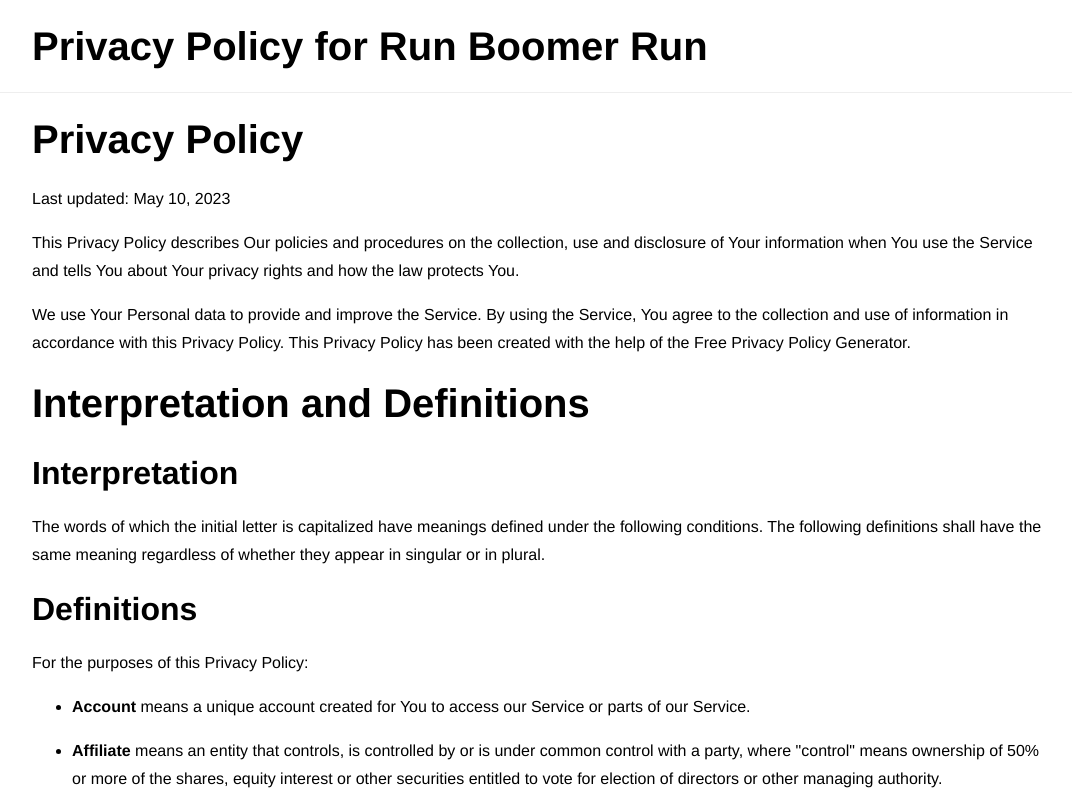
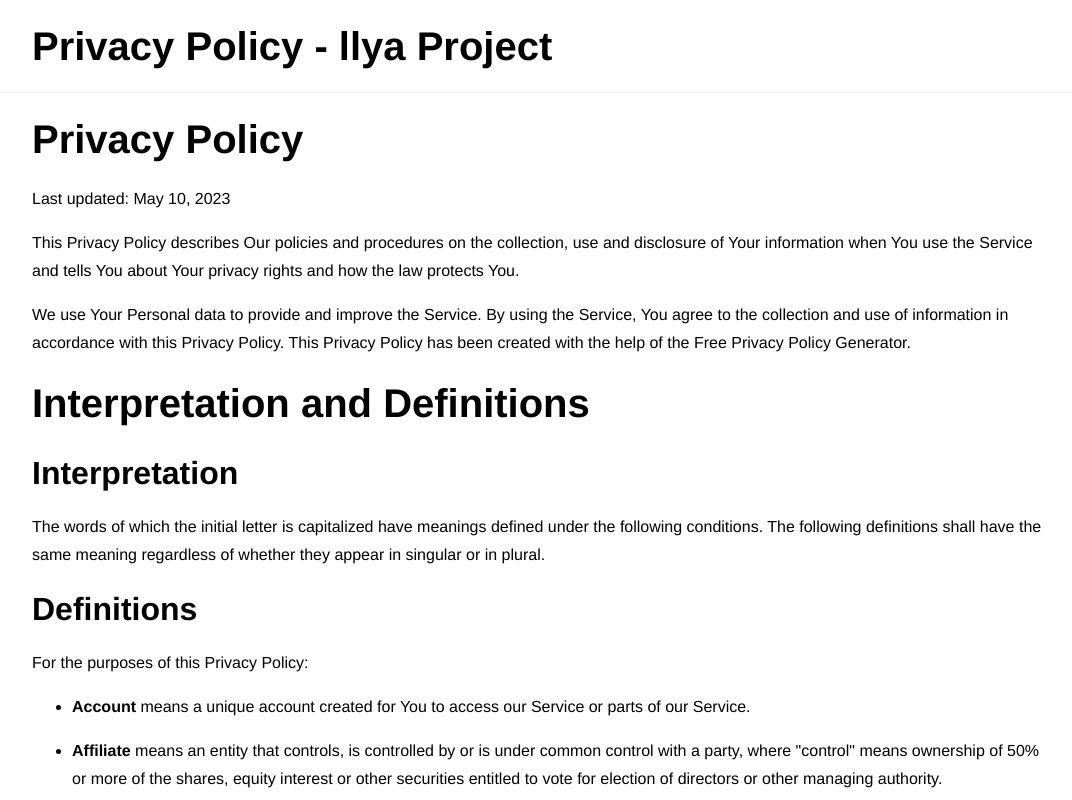
Before and after one commit to llyaproject/llyaproject.github.io, a plain HTML site: page privacy-policy.html in a window 1280 px wide. Shown: the top 800 px of the page, without its empty margins (96-1168 px from the left). Drawn offline with Linux system fonts and the light colour scheme.

Commit message:
Update privacy-policy.html

```diff
--- a/privacy-policy.html
+++ b/privacy-policy.html
@@ -2,7 +2,7 @@
 <!DOCTYPE html>
 <html lang="en">
 <head>
-<title>Privacy Policy for Run Boomer Run - FreePrivacyPolicy.com</title>
+<title>Privacy Policy - llya Project</title>
 <meta charset="utf-8">
 <meta http-equiv="X-UA-Compatible" content="IE=edge,chrome=1">
 <meta name="viewport" content="width=device-width, initial-scale=1">
@@ -14,7 +14,7 @@
 <div class="page">
 <div class="header">
 <div class="container">
-<p class="title">Privacy Policy for Run Boomer Run</p>
+<p class="title">Privacy Policy - llya Project</p>
 </div>
 </div>
 <div class="translations-content-container">
```
